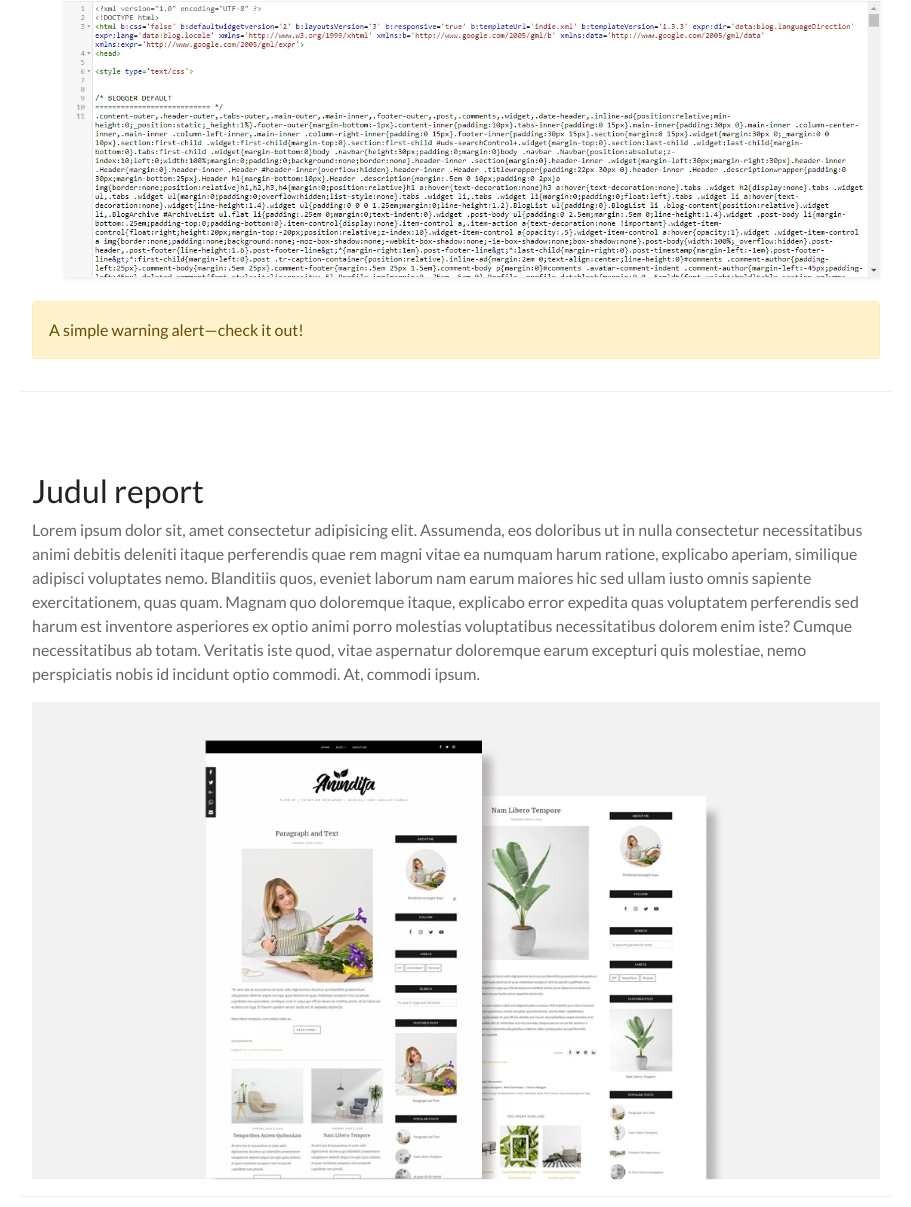
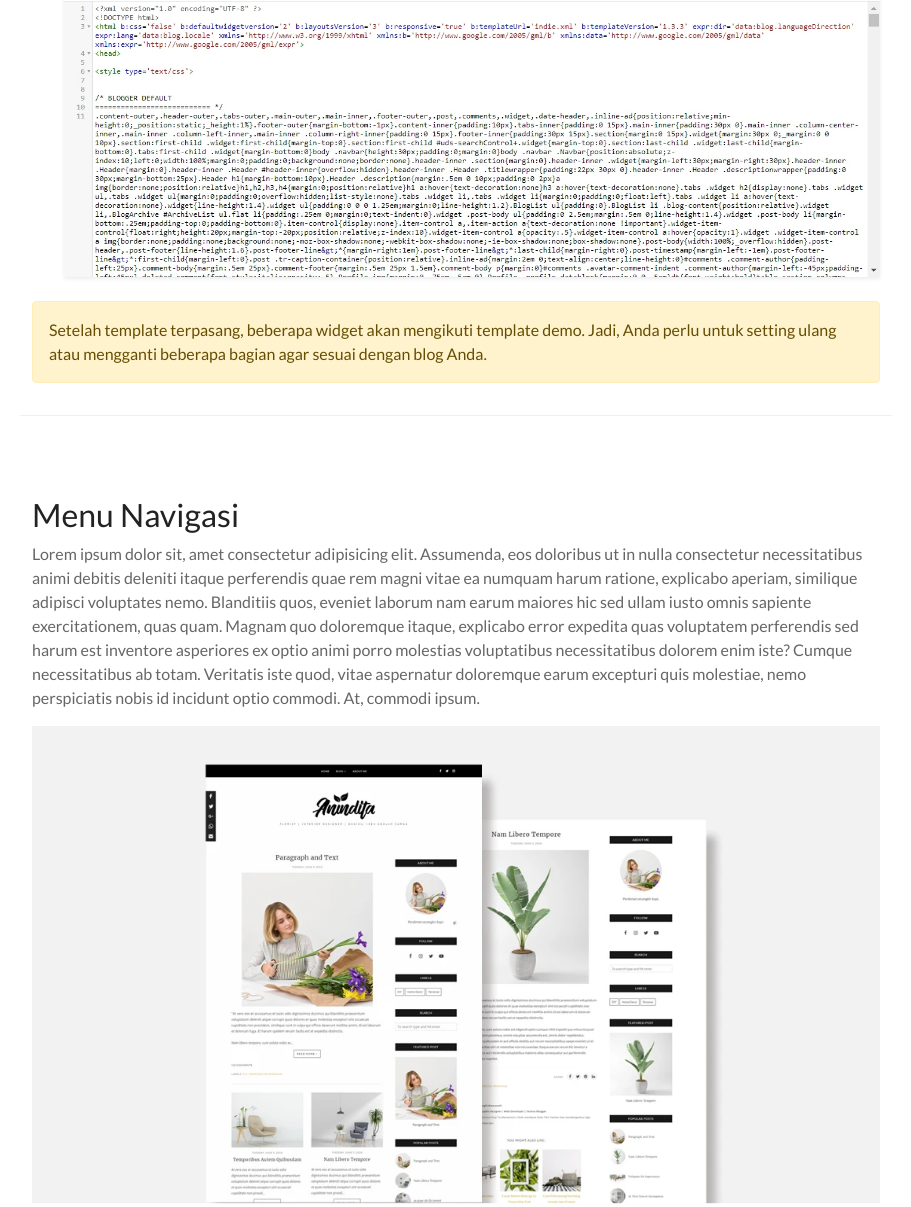
Before and after one commit to eLAmaravati/elamaravati.github.io-store, a plain HTML site: page documentation-one.html in a window 1280 px wide. Shown: the part 2229-3436 px from the top of the page, without its empty margins (318-1229 px from the left). Drawn offline with nearby package versions, Linux system fonts and the light colour scheme.

Commit message:
ya apa deh

```diff
--- a/documentation-one.html
+++ b/documentation-one.html
@@ -231,12 +231,26 @@
                     </li>
                 </ol>
                 <div class="alert alert-warning" role="alert">
-                    A simple warning alert—check it out!
+                    Setelah template terpasang, beberapa widget akan mengikuti template demo. Jadi, Anda perlu untuk
+                    setting ulang atau mengganti beberapa bagian agar sesuai dengan blog Anda.
                 </div>
             </div>
 
             <section class="doc-section section-2" id="report">
-                <h2>Judul report</h2>
+                <h2>Menu Navigasi</h2>
+                <p>Lorem ipsum dolor sit, amet consectetur adipisicing elit. Assumenda, eos doloribus ut in nulla
+                    consectetur necessitatibus animi debitis deleniti itaque perferendis quae rem magni vitae ea numquam
+                    harum ratione, explicabo aperiam, similique adipisci voluptates nemo. Blanditiis quos, eveniet
+                    laborum nam earum maiores hic sed ullam iusto omnis sapiente exercitationem, quas quam. Magnam quo
+                    doloremque itaque, explicabo error expedita quas voluptatem perferendis sed harum est inventore
+                    asperiores ex optio animi porro molestias voluptatibus necessitatibus dolorem enim iste? Cumque
+                    necessitatibus ab totam. Veritatis iste quod, vitae aspernatur doloremque earum excepturi quis
+                    molestiae, nemo perspiciatis nobis id incidunt optio commodi. At, commodi ipsum.</p>
+                <img src="src/img/mockup-anindita.webp" alt="" class="img-fluid">
+            </section>
+
+            <section class="doc-section section-2" id="report">
+                <h2>Header</h2>
                 <p>Lorem ipsum dolor sit, amet consectetur adipisicing elit. Assumenda, eos doloribus ut in nulla
                     consectetur necessitatibus animi debitis deleniti itaque perferendis quae rem magni vitae ea numquam
                     harum ratione, explicabo aperiam, similique adipisci voluptates nemo. Blanditiis quos, eveniet
```
